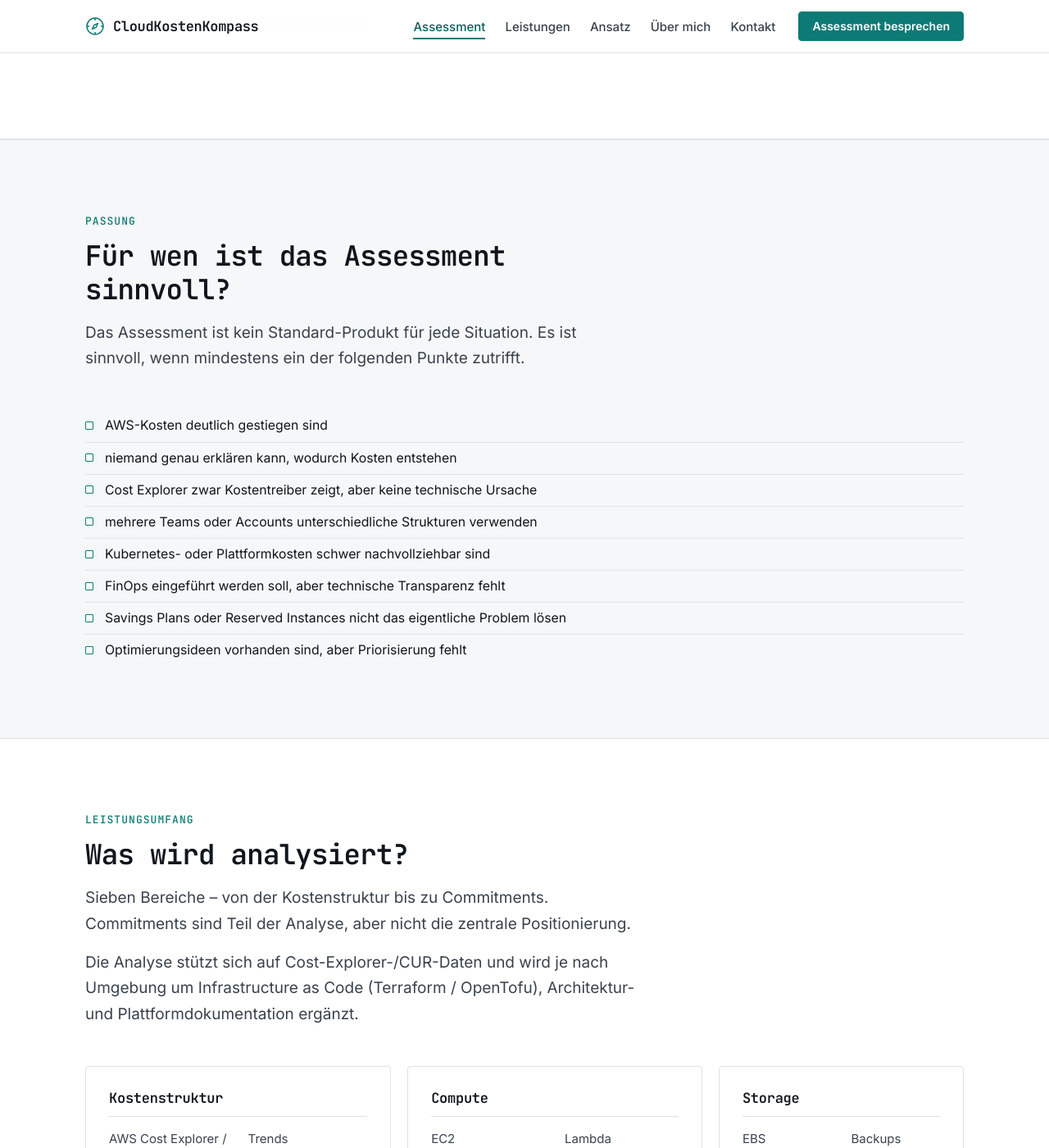
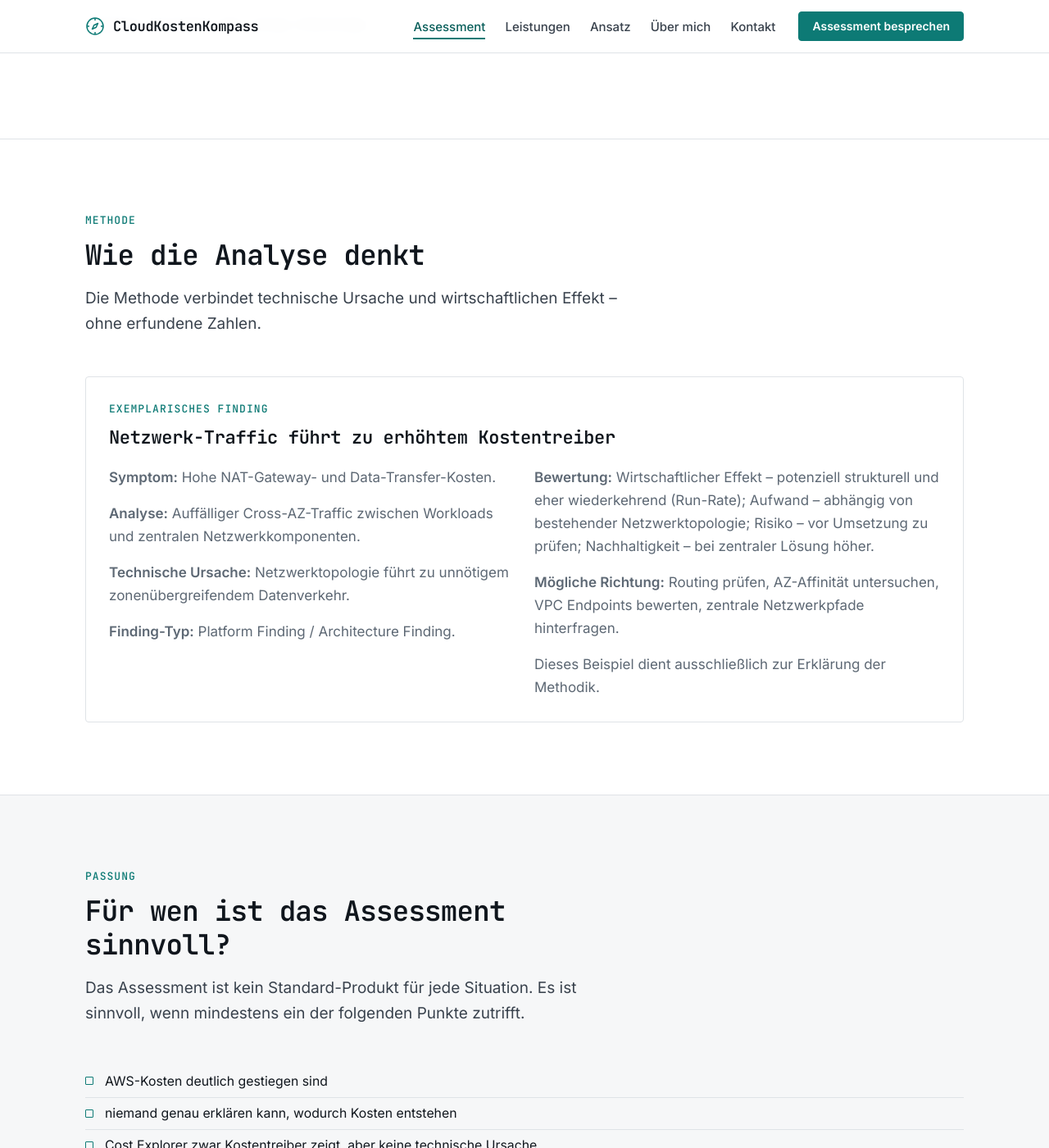
Before and after one commit to AlexanderGottschlich/cloudkostenkompass, a Jekyll site: the page built from aws-cost-architecture-assessment.html, in a window 1280 px wide and 1400 px high, scrolled down 653 px. Shown: the whole window at 82% size. Built offline with Jekyll 4.4.1, drawn with Linux system fonts in a browser that asks for light colours; some of the changed text lies outside the part shown.

Commit message:
Buyer-Readiness: minimal invasiv – externen Mehrwert, Hebel, Risiko, Finding-Typen geschärft + exemplarisches Finding

```diff
--- a/aws-cost-architecture-assessment.html
+++ b/aws-cost-architecture-assessment.html
@@ -38,6 +38,38 @@
         <li><strong>Next-Step Roadmap</strong></li>
       </ol>
     </div>
+  </div>
+</section>
+
+<!-- Beispielhafter Ablauf der Analyse -->
+<section class="section">
+  <div class="container">
+    <div class="section__header">
+      <p class="eyebrow">Methode</p>
+      <h2>Wie die Analyse denkt</h2>
+      <p class="lede">
+        Die Methode verbindet technische Ursache und wirtschaftlichen Effekt – ohne
+        erfundene Zahlen.
+      </p>
+    </div>
+
+    <article class="card">
+      <p class="eyebrow">Exemplarisches Finding</p>
+      <h3>Netzwerk-Traffic führt zu erhöhtem Kostentreiber</h3>
+      <div class="grid grid--2" style="gap: clamp(1rem, 2vw, 1.5rem); margin-top: 1.25rem;">
+        <div>
+          <p class="text-muted"><strong>Symptom:</strong> Hohe NAT-Gateway- und Data-Transfer-Kosten.</p>
+          <p class="text-muted"><strong>Analyse:</strong> Auffälliger Cross-AZ-Traffic zwischen Workloads und zentralen Netzwerkkomponenten.</p>
+          <p class="text-muted"><strong>Technische Ursache:</strong> Netzwerktopologie führt zu unnötigem zonenübergreifendem Datenverkehr.</p>
+          <p class="text-muted"><strong>Finding-Typ:</strong> Platform Finding / Architecture Finding.</p>
+        </div>
+        <div>
+          <p class="text-muted"><strong>Bewertung:</strong> Wirtschaftlicher Effekt – potenziell strukturell und eher wiederkehrend (Run-Rate); Aufwand – abhängig von bestehender Netzwerktopologie; Risiko – vor Umsetzung zu prüfen; Nachhaltigkeit – bei zentraler Lösung höher.</p>
+          <p class="text-muted"><strong>Mögliche Richtung:</strong> Routing prüfen, AZ-Affinität untersuchen, VPC Endpoints bewerten, zentrale Netzwerkpfade hinterfragen.</p>
+          <p class="text-muted">Dieses Beispiel dient ausschließlich zur Erklärung der Methodik.</p>
+        </div>
+      </div>
+    </article>
   </div>
 </section>
 
@@ -268,6 +300,8 @@
             <th scope="col">Aufwand</th>
             <th scope="col">Risiko</th>
             <th scope="col">Priorität</th>
+            <th scope="col">Effekt</th>
+            <th scope="col">Typ</th>
           </tr>
         </thead>
         <tbody>
@@ -277,6 +311,8 @@
             <td><span class="tag">niedrig</span></td>
             <td><span class="tag">niedrig</span></td>
             <td><span class="tag tag--accent">hoch</span></td>
+            <td>einmalig / Run-Rate-teilw.</td>
+            <td>Workload Finding</td>
           </tr>
           <tr>
             <td>VPC Endpoints einführen</td>
@@ -284,6 +320,8 @@
             <td><span class="tag">mittel</span></td>
             <td><span class="tag">niedrig</span></td>
             <td><span class="tag">mittel</span></td>
+            <td>wiederkehrend (Run-Rate)</td>
+            <td>Platform Finding</td>
           </tr>
           <tr>
             <td>Kubernetes Node Pools neu strukturieren</td>
@@ -291,6 +329,8 @@
             <td><span class="tag">hoch</span></td>
             <td><span class="tag">mittel</span></td>
             <td><span class="tag tag--accent">hoch</span></td>
+            <td>wiederkehrend (Run-Rate)</td>
+            <td>Architecture Finding</td>
           </tr>
         </tbody>
       </table>
--- a/index.html
+++ b/index.html
@@ -17,6 +17,9 @@
         CloudKostenKompass verbindet FinOps mit AWS- und Plattformarchitektur.
         Statt nur Kostenpositionen zu reduzieren, werden technische Ursachen,
         strukturelle Ineffizienzen und langfristige Optimierungspotenziale sichtbar.
+      </p>
+      <p class="lede">
+        Die AWS-Rechnung zeigt, was teuer ist. Nicht unbedingt warum.
       </p>
       <div class="btn-row">
         <a class="btn btn--primary" href="/aws-cost-architecture-assessment/">AWS-Kosten analysieren</a>
```
